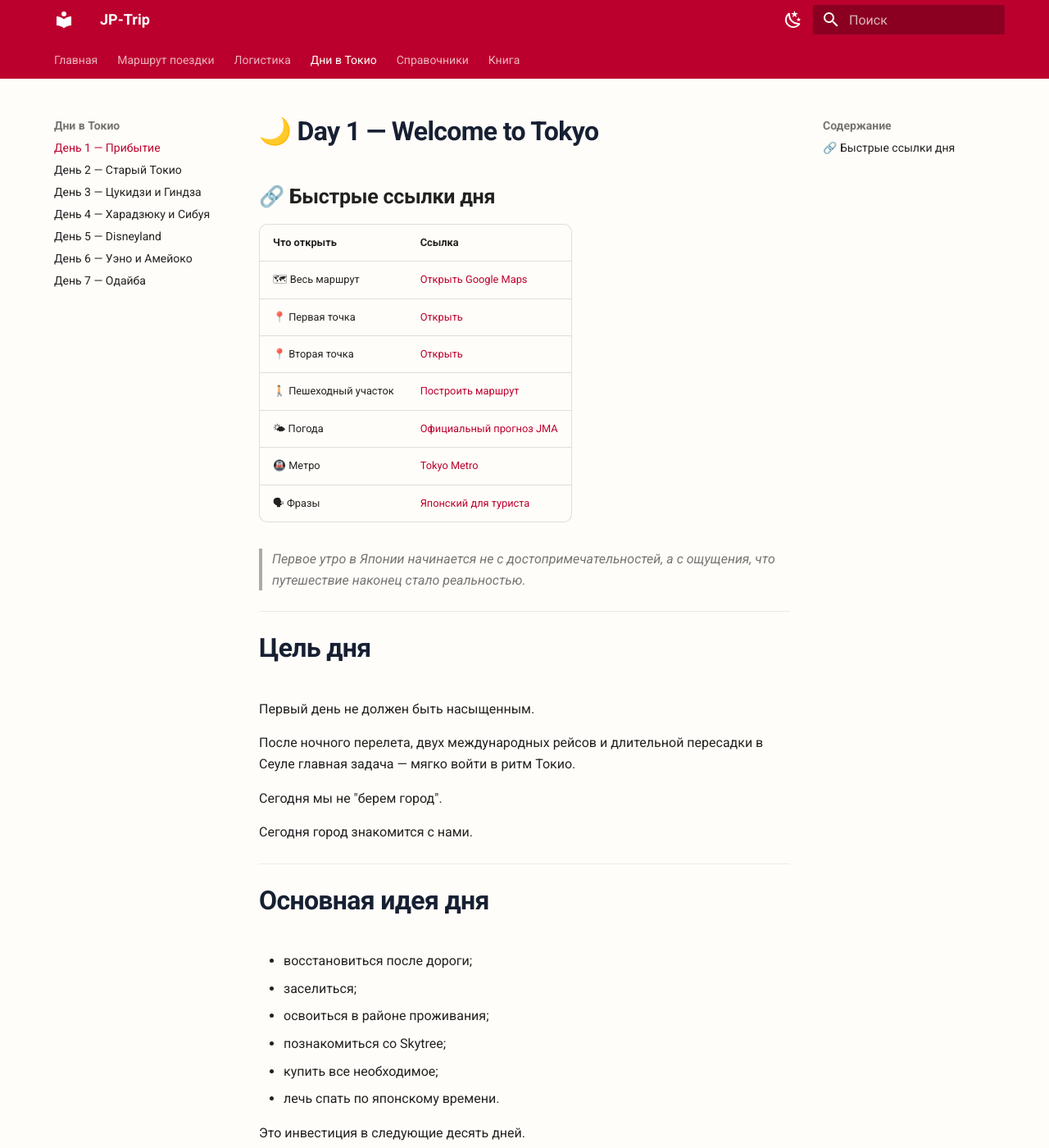
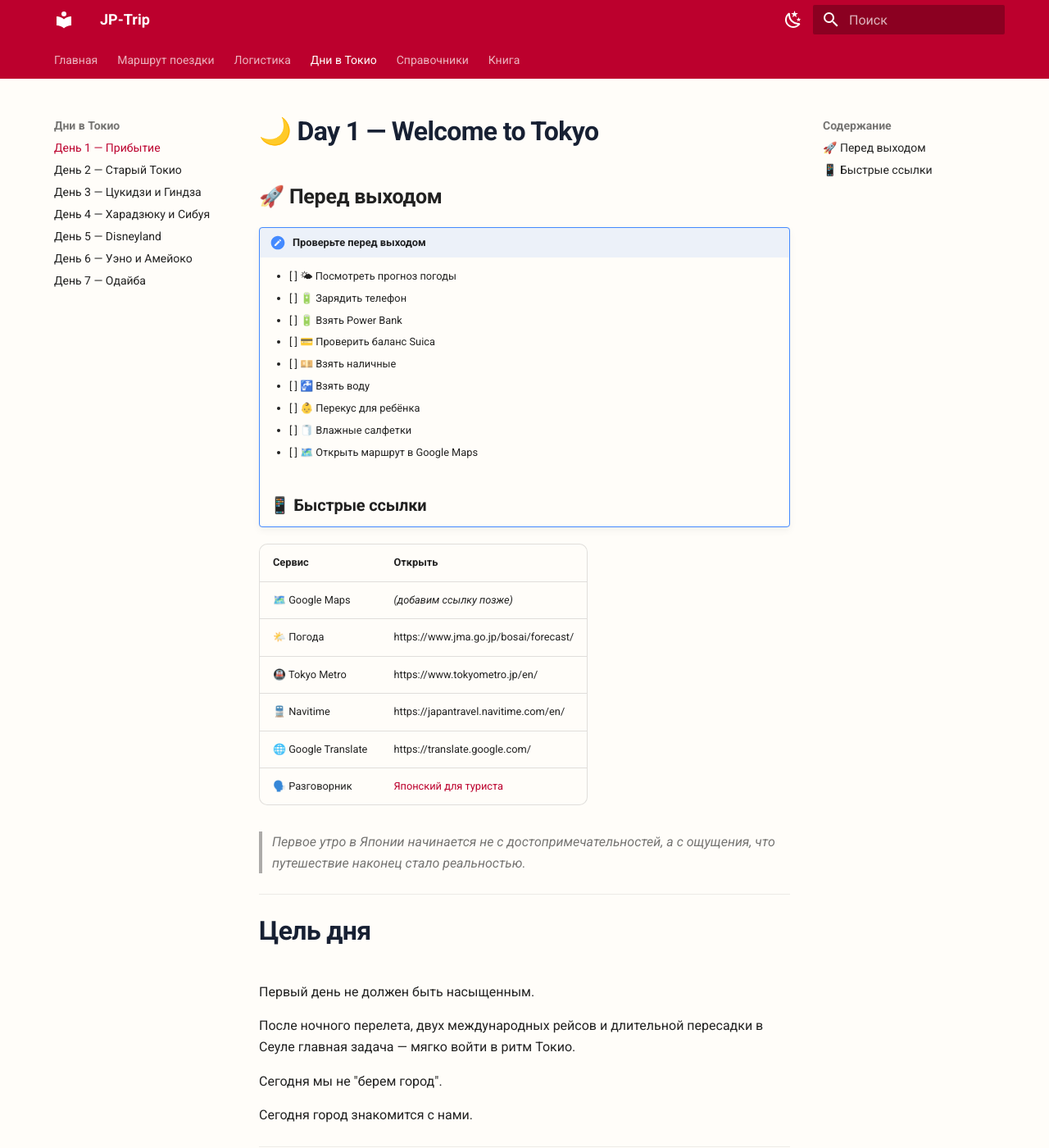
Before and after one commit to nepcuku-shprshty/JP-Trip, an MkDocs documentation site: the page built from docs/day-01-arrival.md, in a window 1280 px wide and 1400 px high. Shown: the whole window at 82% size. Built offline with MkDocs 1.6.1 and Material for MkDocs 9.7.7, drawn with Linux system fonts in a browser that asks for light colours; some of the changed text lies outside the part shown.

Commit message:
Update day-01-arrival.md

````diff
--- a/docs/day-01-arrival.md
+++ b/docs/day-01-arrival.md
@@ -1,15 +1,29 @@
 # 🌙 Day 1 — Welcome to Tokyo
-## 🔗 Быстрые ссылки дня
+## 🚀 Перед выходом
 
-| Что открыть | Ссылка |
-|---|---|
-| 🗺 Весь маршрут | [Открыть Google Maps](ССЫЛКА) |
-| 📍 Первая точка | [Открыть](ССЫЛКА) |
-| 📍 Вторая точка | [Открыть](ССЫЛКА) |
-| 🚶 Пешеходный участок | [Построить маршрут](ССЫЛКА) |
-| 🌤 Погода | [Официальный прогноз JMA](https://www.jma.go.jp/bosai/forecast/) |
-| 🚇 Метро | [Tokyo Metro](https://www.tokyometro.jp/en/route_station/index.html) |
-| 🗣 Фразы | [Японский для туриста](japanese-phrases.md) |
+!!! checklist "Проверьте перед выходом"
+
+    - [ ] 🌤 Посмотреть прогноз погоды
+    - [ ] 🔋 Зарядить телефон
+    - [ ] 🔋 Взять Power Bank
+    - [ ] 💳 Проверить баланс Suica
+    - [ ] 💴 Взять наличные
+    - [ ] 🚰 Взять воду
+    - [ ] 👶 Перекус для ребёнка
+    - [ ] 🧻 Влажные салфетки
+    - [ ] 🗺️ Открыть маршрут в Google Maps
+    ## 📱 Быстрые ссылки
+
+| Сервис | Открыть |
+|---------|---------|
+| 🗺️ Google Maps | *(добавим ссылку позже)* |
+| 🌤️ Погода | https://www.jma.go.jp/bosai/forecast/ |
+| 🚇 Tokyo Metro | https://www.tokyometro.jp/en/ |
+| 🚆 Navitime | https://japantravel.navitime.com/en/ |
+| 🌐 Google Translate | https://translate.google.com/ |
+| 🗣️ Разговорник | [Японский для туриста](japanese-phrases.md) |
+
+
 
 > *Первое утро в Японии начинается не с достопримечательностей, а с ощущения, что путешествие наконец стало реальностью.*
 
@@ -118,6 +132,26 @@ Airbnb
 Лучше сделать паузу.
 
 ---
+## 🇯🇵 Япония удивляет
+
+### Почему в Японии почти нет мусорных урн?
+
+После теракта в токийском метро в 1995 году многие урны были убраны из соображений безопасности.
+
+Поэтому японцы обычно забирают мусор с собой домой или выбрасывают его в магазине, где сделали покупку.
+
+💡 Совет туристу:
+
+Носите с собой небольшой пакет для мусора.
+## ⭐ Чек-лист дня
+
+- [ ] Заселиться в квартиру
+- [ ] Купить воду
+- [ ] Купить завтрак на завтра
+- [ ] Пополнить Suica
+- [ ] Проверить ближайший FamilyMart
+- [ ] Прогуляться до Tokyo Skytree
+- [ ] Сделать первое семейное фото
 
 # 🌙 Первый выход на улицу
 
@@ -242,7 +276,17 @@ Sumida Aquarium
 ```
 
 ---
+## 📊 Сегодня
 
+| Параметр | Значение |
+|----------|----------|
+| 🚶 Пешком | ~6 км |
+| 🚇 Поездок на метро | 2 |
+| 👶 Для ребёнка | ⭐⭐⭐⭐⭐ |
+| 🛍️ Шопинг | ⭐⭐☆☆☆ |
+| 🍜 Еда | ⭐⭐⭐⭐☆ |
+| 💰 Бюджет | ¥8 000–12 000 |
+| ⏱ Продолжительность | 14:00–21:00 |
 # Первые впечатления
 
 Не спешите фотографировать всё подряд.
````
